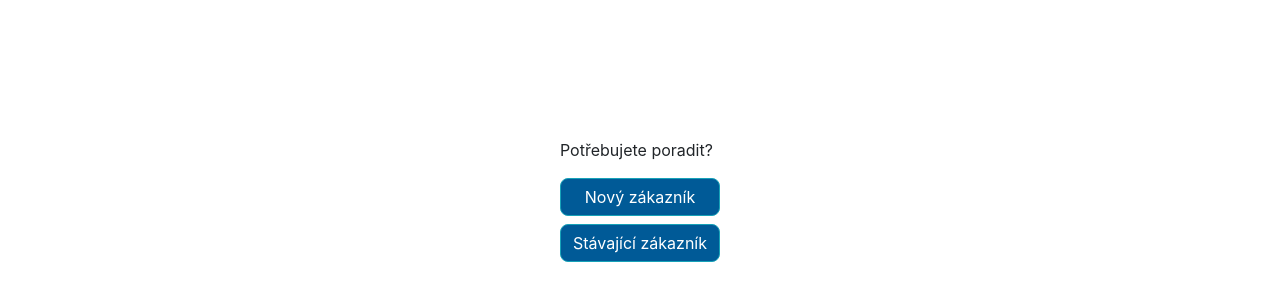
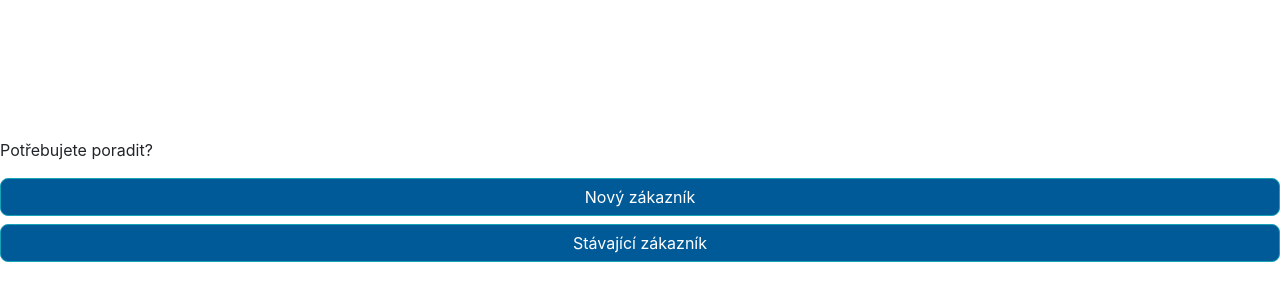
Before and after one commit to bartos-jiri/formEntry, a plain HTML site: page index.html in a window 1280 px wide. Shown: the part 200-500 px from the top of the page. Drawn offline with nearby package versions, Linux system fonts and the light colour scheme.

Commit message:
Update index.html

```diff
--- a/index.html
+++ b/index.html
@@ -28,6 +28,9 @@
       .btn[type="submit"], .btn[type="button"] {
         background-color: #005a97; /* Barva talčítka */
         color: white; /* Barva textu tlačítka */
+        width: 100%;
+      }
+      #page_1 {
         width: 100%;
       }
     </style>
```
